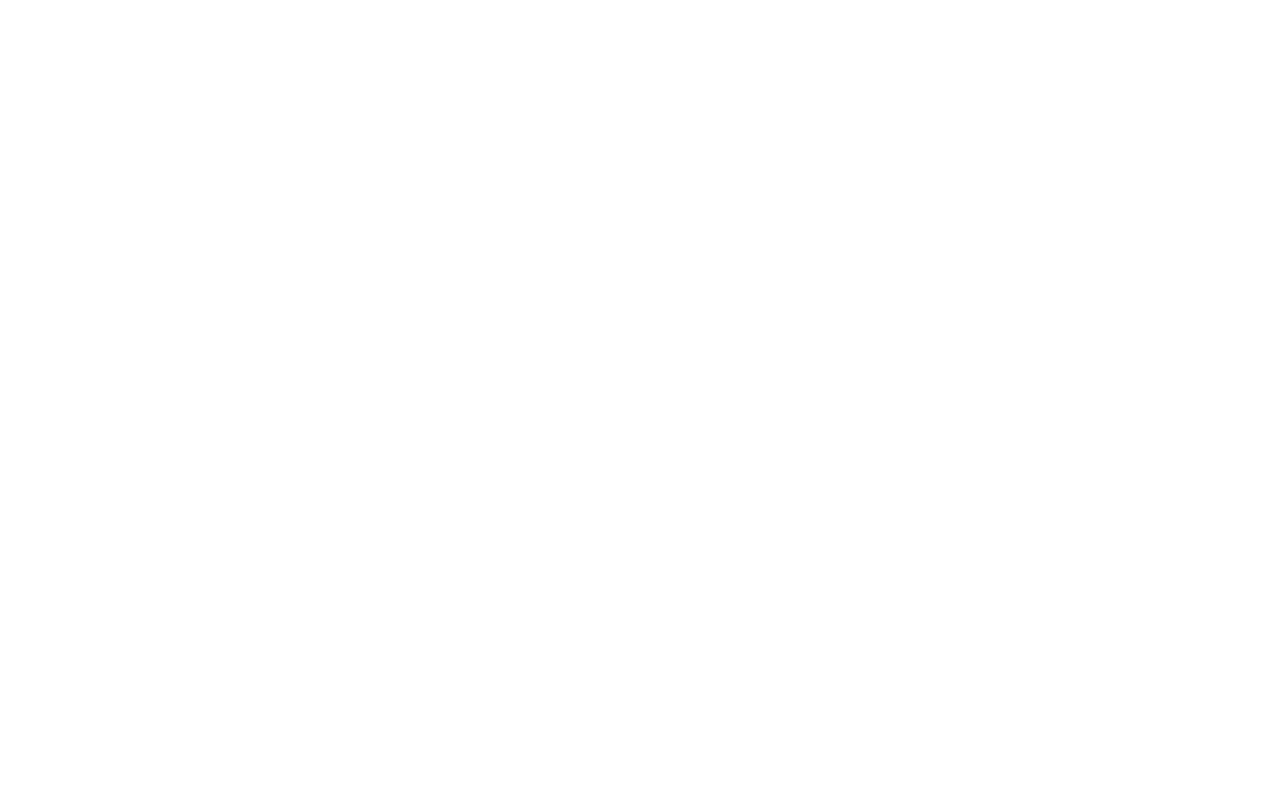
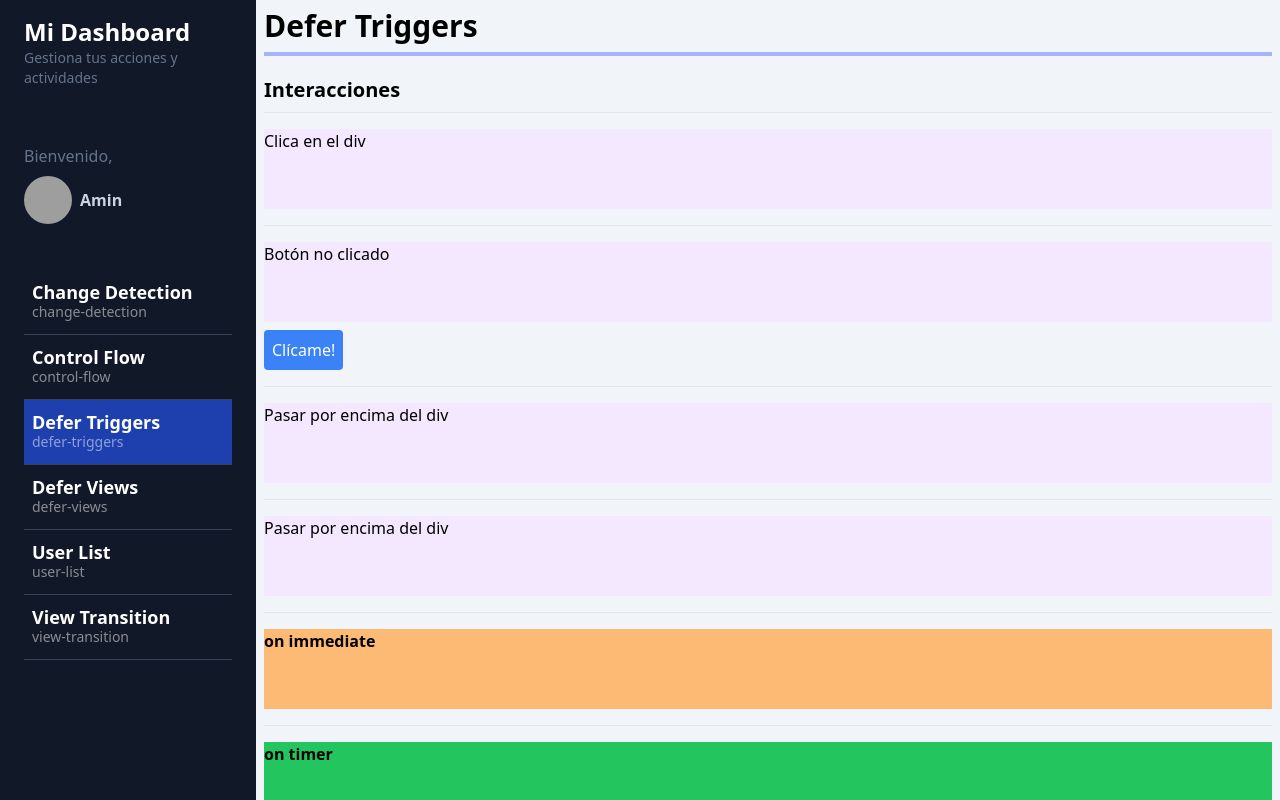
Before and after one commit to AminEl93/MyDashboardApp, an Angular app: page /dashboard/defer-triggers in a window 1280 px wide. Before the commit this address led to /. Built offline with nearby package versions, Linux system fonts and the light colour scheme; grey boxes are pictures that could not be loaded.

Commit message:
Defer Triggers

```diff
--- a/src/app/app.routes.ts
+++ b/src/app/app.routes.ts
@@ -16,9 +16,9 @@
                 loadComponent: () => import('./dashboard/pages/control-flow/control-flow.component')
             },
             {
-                path: 'defer-options',
-                title: 'Defer Options',
-                loadComponent: () => import('./dashboard/pages/defer-options/defer-options.component')
+                path: 'defer-triggers',
+                title: 'Defer Triggers',
+                loadComponent: () => import('./dashboard/pages/defer-triggers/defer-triggers.component')
             },
             {
                 path: 'defer-views',
--- a/src/app/dashboard/pages/defer-options/defer-options.component.html
+++ /dev/null
@@ -1 +0,0 @@
-<p>defer-options works!</p>
--- /dev/null
+++ b/src/app/dashboard/pages/defer-triggers/defer-triggers.component.html
@@ -0,0 +1,83 @@
+<app-title title="Defer Triggers" />
+
+<!-- on interaction -->
+<section>
+    <h1 class="text-xl font-bold">Interacciones</h1>
+
+    <hr class="mt-2 mb-4">
+
+    @defer (on interaction) {
+        <app-heavy-loaders-fast cssClass="bg-blue-200 h-20">
+            <span class="font-bold">on interaction - Div clicado!</span>
+        </app-heavy-loaders-fast>
+    } @placeholder {
+        <div class="w-full h-20 bg-purple-100 cursor-pointer">Clica en el div</div>
+    }
+</section>
+
+<!-- on interaction + Botón -->
+<section>
+    <hr class="my-4">
+    @defer (on interaction(btnInteraction)) {
+        <app-heavy-loaders-fast cssClass="bg-blue-300 h-20">
+            <span class="font-bold">on interaction - Botón clicado!</span>
+        </app-heavy-loaders-fast>
+    } @placeholder {
+        <div class="w-full h-20 bg-purple-100">Botón no clicado</div>
+    }
+
+    <button
+        class="p-2 bg-blue-500 hover:bg-blue-700 transition-all rounded text-white mt-2"
+        #btnInteraction
+    >
+        Clícame!
+    </button>
+</section>
+
+<!-- on hover -->
+<section>
+    <hr class="my-4">
+    @defer (on hover) {
+        <app-heavy-loaders-fast cssClass="bg-red-200 h-20">
+            <span class="font-bold">on hover</span>
+        </app-heavy-loaders-fast>
+    } @placeholder {
+        <div class="w-full h-20 bg-purple-100">Pasar por encima del div</div>
+    }
+</section>
+
+<!-- on hover + idle -->
+<section>
+    <hr class="my-4">
+    @defer (on hover; prefetch on idle) {
+        <app-heavy-loaders-fast cssClass="bg-red-400 h-20">
+            <span class="font-bold">on hover + idle</span>
+        </app-heavy-loaders-fast>
+    } @placeholder {
+        <div class="w-full h-20 bg-purple-100">Pasar por encima del div</div>
+    }
+</section>
+
+<!-- on immediate -->
+<section>
+    <hr class="my-4">
+    @defer (on immediate) {
+        <app-heavy-loaders-fast cssClass="bg-orange-300 h-20">
+            <span class="font-bold">on immediate</span>
+        </app-heavy-loaders-fast>
+    } @placeholder {
+        <div class="w-full h-20 bg-purple-100">No se ve el mensaje</div>
+    }
+</section>
+
+<!-- on timer -->
+<section>
+    <hr class="my-4">
+    @defer (on timer(3000)) {
+        <app-heavy-loaders-fast cssClass="bg-green-500 h-20">
+            <span class="font-bold">on timer</span>
+        </app-heavy-loaders-fast>
+    } @placeholder {
+        <div class="w-full h-20 bg-purple-100">3, 2, 1...</div>
+    }
+</section>
--- a/src/app/shared/heavy-loaders/heavy-loaders-fast.component.ts
+++ b/src/app/shared/heavy-loaders/heavy-loaders-fast.component.ts
@@ -1,12 +1,17 @@
-import { Component } from '@angular/core';
+import { CommonModule } from '@angular/common';
+import { Component, Input } from '@angular/core';
 
 @Component({
     selector: 'app-heavy-loaders-fast',
     standalone: true,
-    imports: [],
-    template: ``
+    imports: [CommonModule],
+    template: `<section [ngClass]="['w-full', cssClass ]"> <ng-content /> </section>`
 })
 
 export class HeavyLoadersFastComponent {
+    @Input({ required: true }) cssClass!: string;
 
+    constructor() {
+      console.log('HeavyLoader Fast creado!');
+    }
 }
```
Also changed, not shown: src/app/dashboard/pages/defer-options/defer-options.component.ts (deleted, +0 -11 lines), src/app/dashboard/pages/defer-triggers/defer-triggers.component.ts (added, +14 -0 lines).
